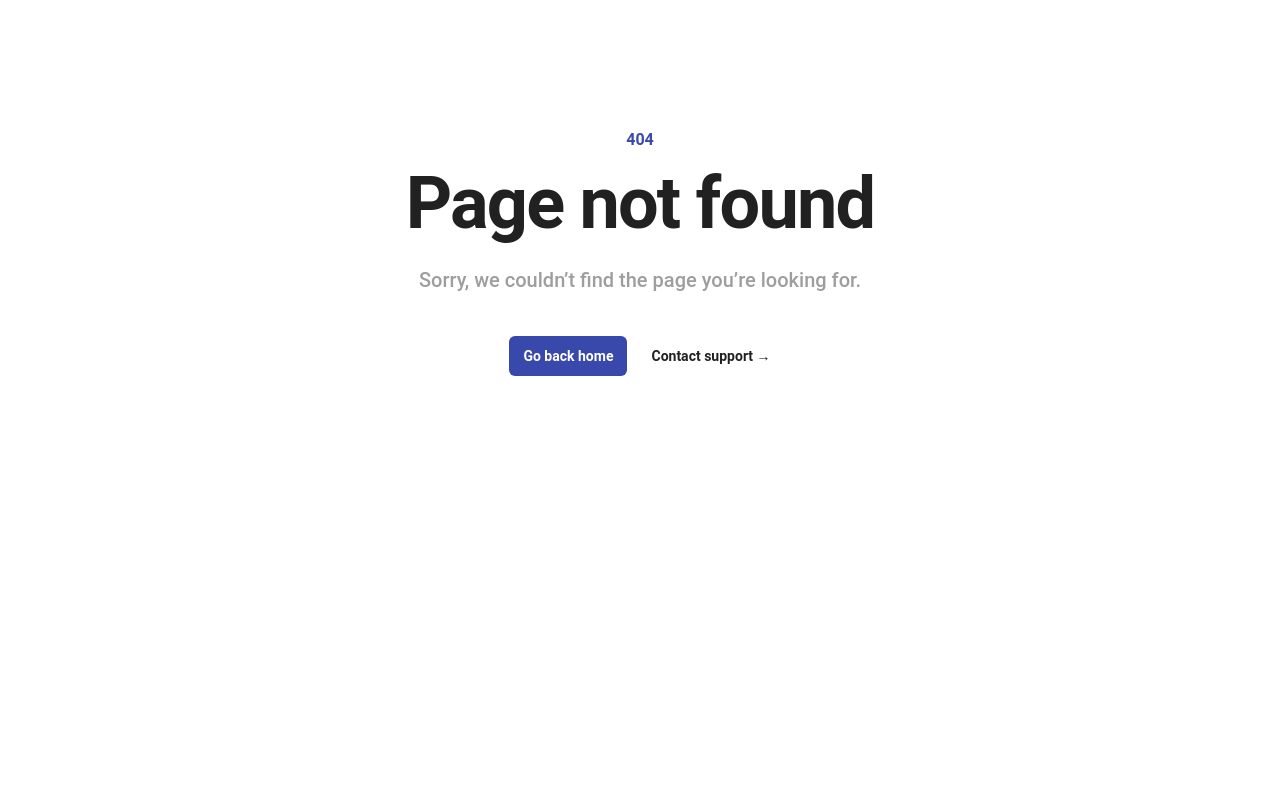
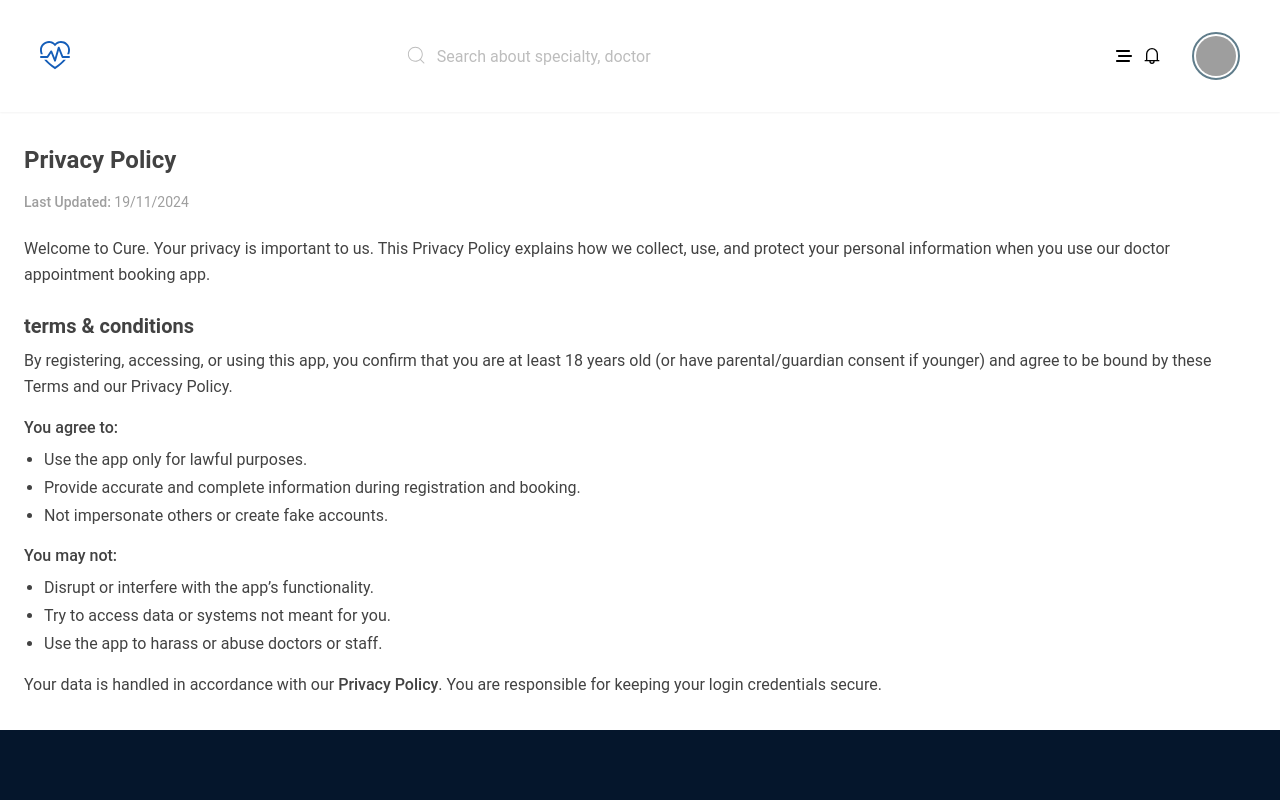
Before and after one commit to Hazem584/Cure-Web, a React (Vite) app: page /privacy-policy in a window 1280 px wide. Before the commit this address had no page. Shown: the top 800 px of the page. Built offline with nearby package versions, Linux system fonts and the light colour scheme; grey boxes are pictures that could not be loaded.

Commit message:
Add Privacy Policy page and update UserLayout routes

```diff
--- a/src/AdminLayout/pages/Dashboard.jsx
+++ b/src/AdminLayout/pages/Dashboard.jsx
@@ -1,5 +1,3 @@
-import React from "react";
-
 import GoCard from "../Components/GoCard";
 import AddCard from "../Components/AddCard";
 
--- a/src/UserLayout/UserLayout.jsx
+++ b/src/UserLayout/UserLayout.jsx
@@ -8,6 +8,7 @@ import Appointments from "./pages/appointments/Appointments";
 import NotFound from "../components/not_found/NotFound";
 import Doctors from "./pages/doctors/Doctors";
 import Contacts from "./pages/contact-us/Contacts";
+import Privacy from "./pages/Privacy-policy/Privacy";
 
 const UserLayout = () => {
   return (
@@ -20,6 +21,7 @@ const UserLayout = () => {
         <Route path="appointments" element={<Appointments />} />
         <Route path="doctors" element={<Doctors />} />
         <Route path="contact-us" element={<Contacts />} />
+        <Route path="privacy-policy" element={<Privacy />} />
         <Route path="*" element={<NotFound />} />
       </Routes>
     </>
--- /dev/null
+++ b/src/UserLayout/pages/Privacy-policy/Privacy.jsx
@@ -0,0 +1,59 @@
+import { Navbar } from "@material-tailwind/react";
+import React from "react";
+import NavBar from "../../../components/header/NavBar";
+import Footer from "../../../components/footer/Footer";
+
+const Privacy = () => {
+  return (
+    <>
+      <NavBar />
+      <div className="px-6 py-8 text-gray-800">
+        <h1 className="text-2xl font-semibold  mb-4">Privacy Policy</h1>
+
+        <p className="text-sm text-gray-500 mb-6">
+          <span className="font-medium">Last Updated:</span> 19/11/2024
+        </p>
+
+        <p className="mb-6 leading-relaxed">
+          Welcome to Cure. Your privacy is important to us. This Privacy Policy
+          explains how we collect, use, and protect your personal information
+          when you use our doctor appointment booking app.
+        </p>
+
+        <h2 className="text-xl font-semibold mb-2">terms & conditions</h2>
+
+        <p className="mb-4 leading-relaxed">
+          By registering, accessing, or using this app, you confirm that you are
+          at least 18 years old (or have parental/guardian consent if younger)
+          and agree to be bound by these Terms and our Privacy Policy.
+        </p>
+
+        <p className="font-medium mb-2">You agree to:</p>
+        <ul className="list-disc pl-5 mb-4 space-y-1">
+          <li>Use the app only for lawful purposes.</li>
+          <li>
+            Provide accurate and complete information during registration and
+            booking.
+          </li>
+          <li>Not impersonate others or create fake accounts.</li>
+        </ul>
+
+        <p className="font-medium mb-2">You may not:</p>
+        <ul className="list-disc pl-5 mb-4 space-y-1">
+          <li>Disrupt or interfere with the app’s functionality.</li>
+          <li>Try to access data or systems not meant for you.</li>
+          <li>Use the app to harass or abuse doctors or staff.</li>
+        </ul>
+
+        <p className="leading-relaxed">
+          Your data is handled in accordance with our{" "}
+          <span className="font-medium">Privacy Policy</span>. You are
+          responsible for keeping your login credentials secure.
+        </p>
+      </div>
+      <Footer />
+    </>
+  );
+};
+
+export default Privacy;
```
